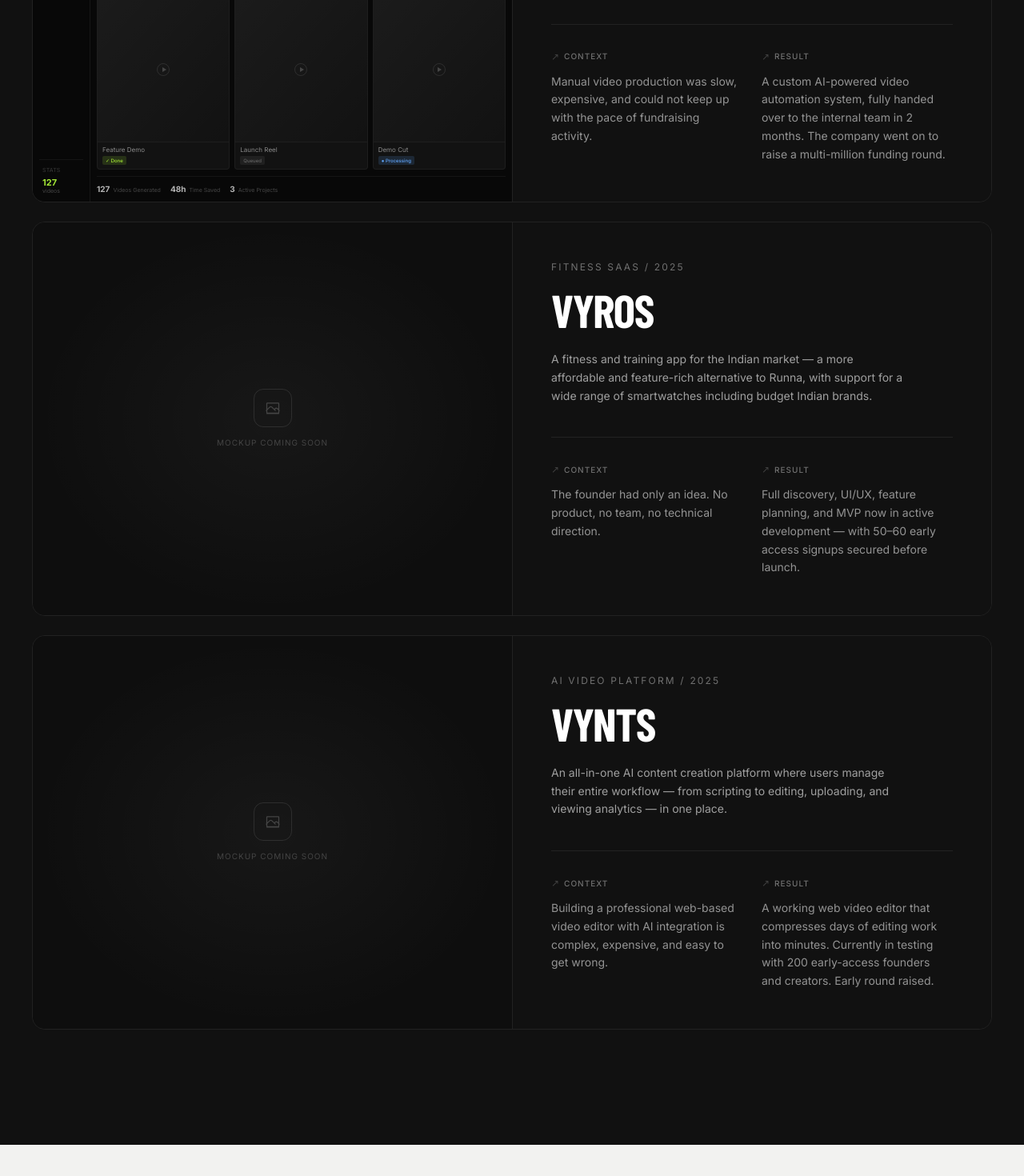
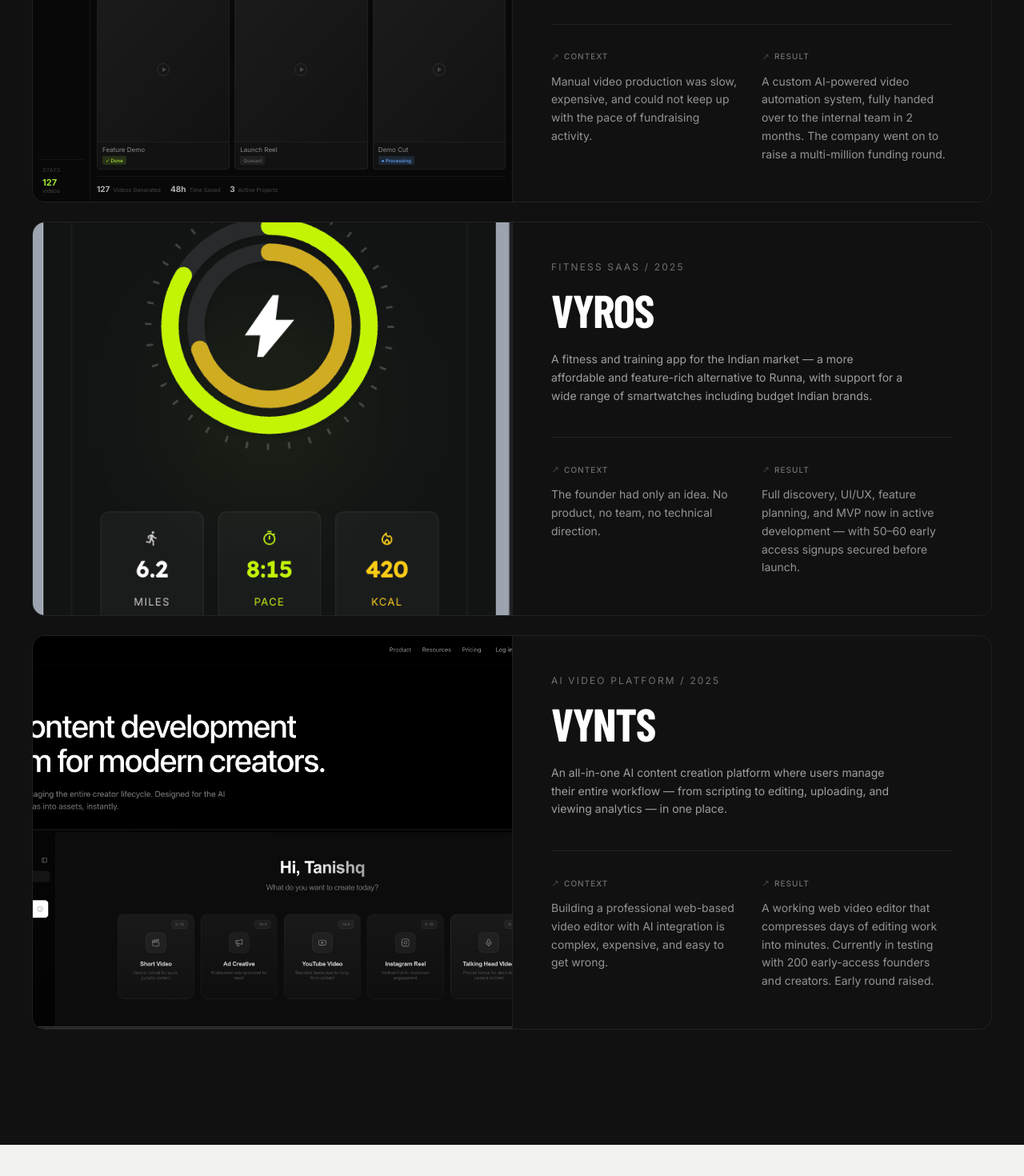
Before and after one commit to tanishqdhama01/antigravity-landing, a React (Vite) app: page / in a window 1280 px wide. Shown: the part 5077-6547 px from the top of the page at 80% size. Built offline with nearby package versions, Linux system fonts and the light colour scheme; a web font is replaced by a local one.

Commit message:
add Vynts and Vyros mockup images to case studies

```diff
--- a/src/components/CaseStudies.jsx
+++ b/src/components/CaseStudies.jsx
@@ -109,7 +109,7 @@
     title: 'Vyros',
     category: 'Fitness SaaS',
     year: '2025',
-    image: null,
+    image: '/mockup-vyros.png',
     visual: null,
     description: 'A fitness and training app for the Indian market — a more affordable and feature-rich alternative to Runna, with support for a wide range of smartwatches including budget Indian brands.',
     context: 'The founder had only an idea. No product, no team, no technical direction.',
@@ -119,7 +119,7 @@
     title: 'Vynts',
     category: 'AI Video Platform',
     year: '2025',
-    image: null,
+    image: '/mockup-vynts.png',
     visual: null,
     description: 'An all-in-one AI content creation platform where users manage their entire workflow — from scripting to editing, uploading, and viewing analytics — in one place.',
     context: 'Building a professional web-based video editor with AI integration is complex, expensive, and easy to get wrong.',
```
Also changed, not shown: public/mockup-vynts.png (added), public/mockup-vyros.png (added).
